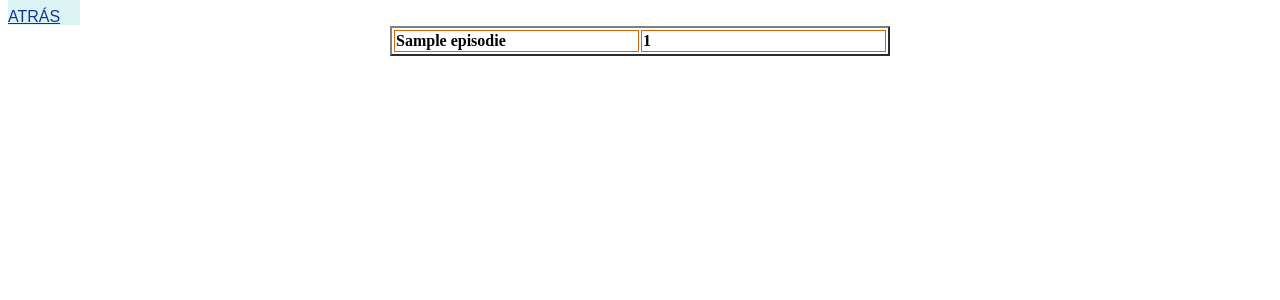
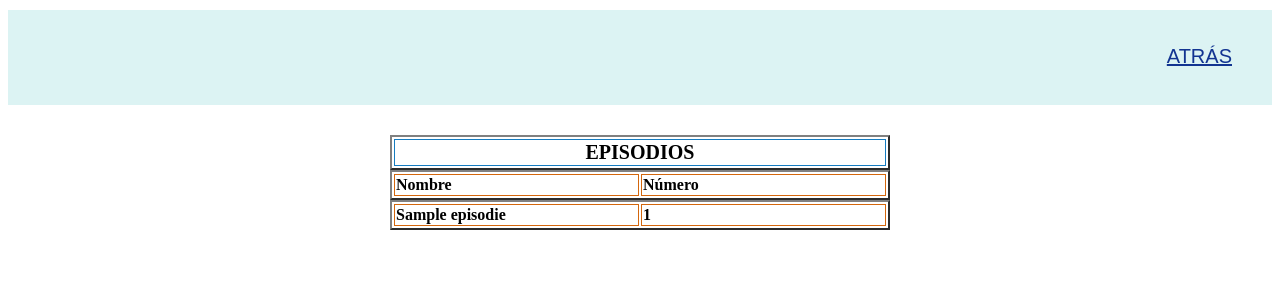
Before and after one commit to KevinSucapuca/App-Django-Example, a Django app: page /episodes/1 in a window 1280 px wide. Shown: the top 300 px of the page. Run offline with Django 4.2, Linux system fonts and the light colour scheme; a user stored in the database is signed in; tables that the repository leaves empty hold one stand-in row (values such as "Sample post"); lists and menus that the app fills with data are empty; parts of the project's set-up code (start-up, migrations or seed data) failed here and were passed over.

Commit message:
modificando episode.html

```diff
--- a/app/series/static/css/style.css
+++ b/app/series/static/css/style.css
@@ -12,6 +12,7 @@ a {color: rgb(18, 52, 145); font-family: arial; }
     padding-top: 35px;
     text-align: right;
     padding-right: 20px;
+    font-size: 20px;
 
 }
 
--- a/app/series/templates/episode.html
+++ b/app/series/templates/episode.html
@@ -8,9 +8,33 @@
     <link rel="stylesheet" href="{% static 'css/style.css' %}">
 
     <title>Episode</title>
+
+</head>
+
+<header class="encabezado">
+
     <a href="{% url 'series' %}" class="encabezado">ATRÁS</a>
-</head>
+
+</header>
+
+
 <body>
+    <table border="2" align="center" >
+        <tr>
+            <th class="Peli">EPISODIOS</th>
+
+        </tr>
+    </table >
+
+<table border="2" align="center">
+    <thead>
+        <tr>
+            <th class="encabezado-tabla">Nombre</th>
+            <th class="encabezado-tabla">Número</th>
+        </tr>
+    </table >
+
+
     {% for episode in episodes %}
 
     <div class="episodie__cotainer" >
--- a/app/series/templates/series.html
+++ b/app/series/templates/series.html
@@ -13,7 +13,9 @@
 
 </head>
 <header class="encabezado">
+
     <a  class="cerrarsesion" href="{% url 'logout' %}">Cerrar Sesión</a>
+
 </header>
 <body>
 
```
